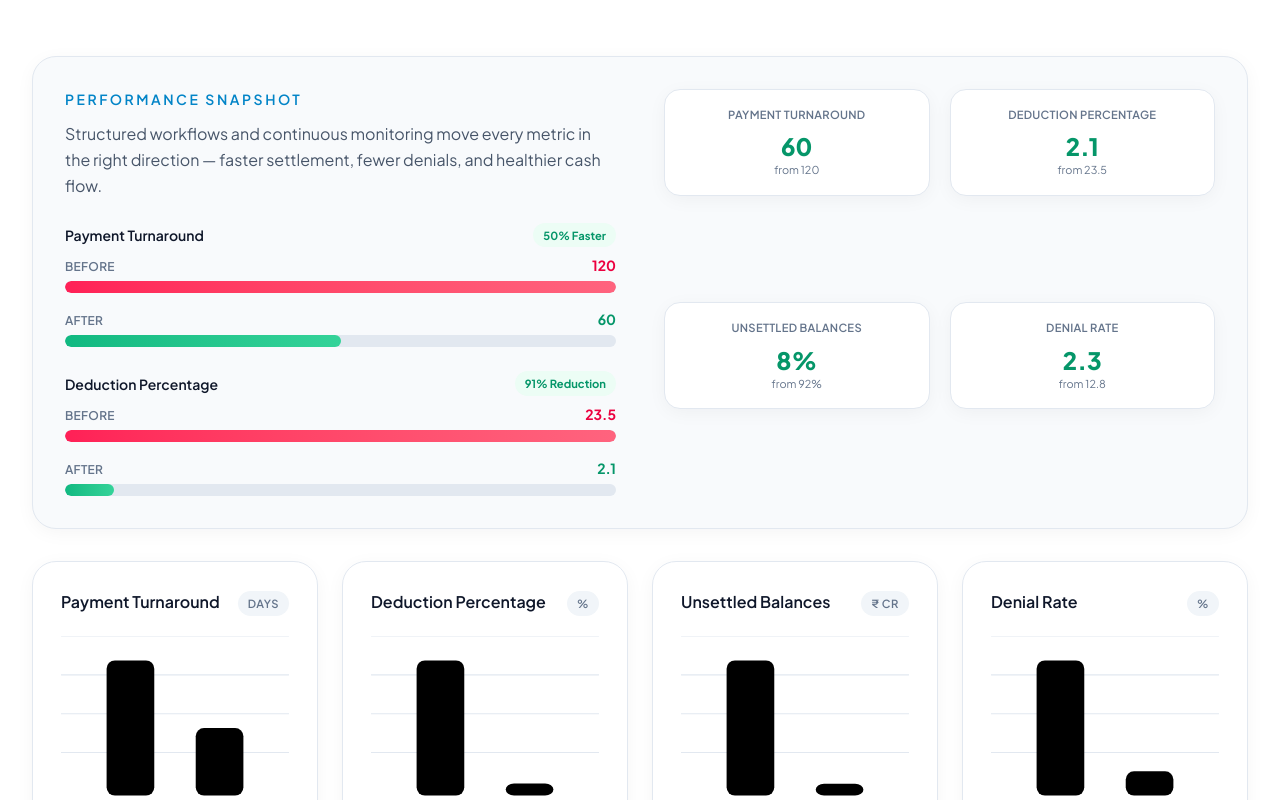
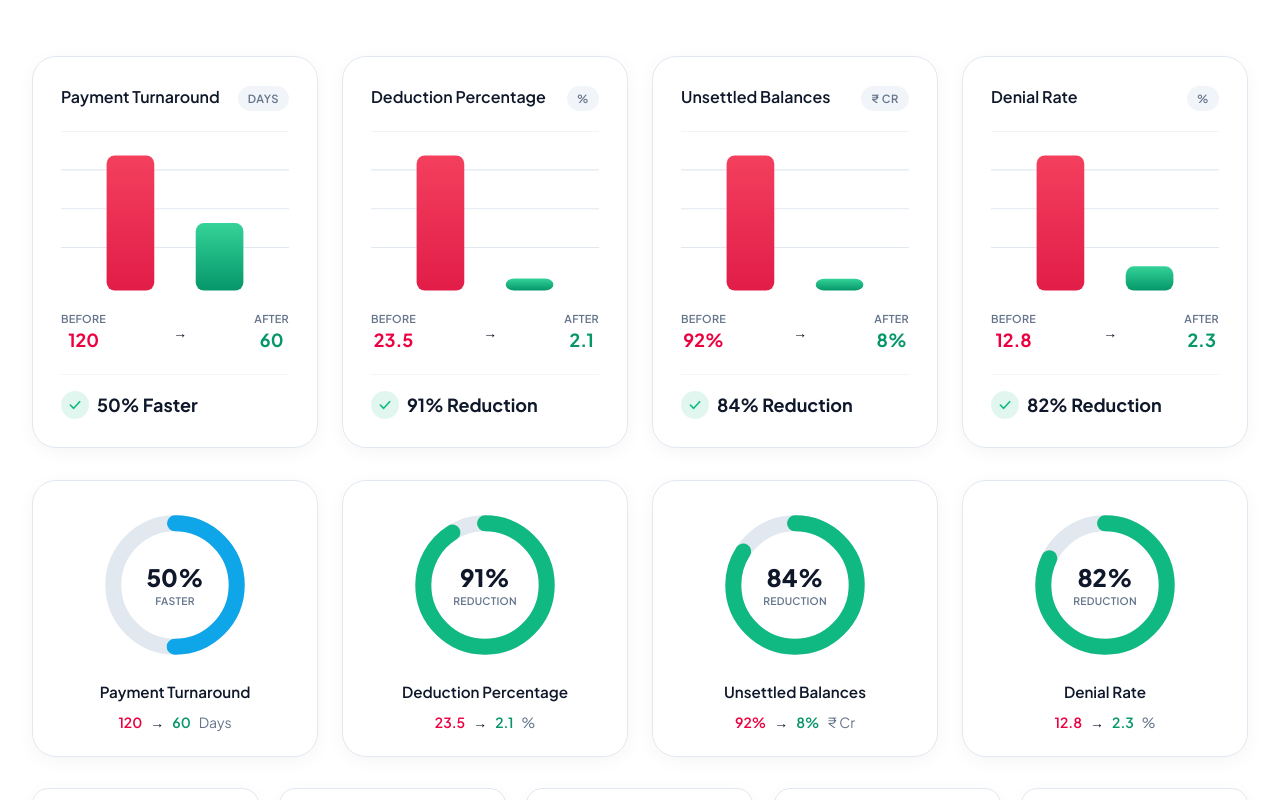
Before and after one commit to Skora-websites/hrcm-redesign, a React (Vite) app: page / in a window 1280 px wide. Shown: the part 4000-4800 px from the top of the page. Built offline with nearby package versions, Linux system fonts and the light colour scheme.

Commit message:
Redesign Business Impact as 3 card layers (bars, donuts, benefits)

```diff
--- a/src/components/Charts.tsx
+++ b/src/components/Charts.tsx
@@ -60,6 +60,9 @@ export function BarChart({ metric }: { metric: Metric }) {
   const H = 150;
   const beforeH = (metric.before / max) * H;
   const afterH = (metric.after / max) * H;
+  // Sanitized, unique gradient ids: raw titles contain spaces/"&" which are
+  // invalid inside a url(#…) fragment reference and render the fill as black.
+  const gid = metric.title.toLowerCase().replace(/[^a-z0-9]+/g, "-");
 
   useEffect(() => {
     if (!inView) return;
@@ -99,11 +102,11 @@ export function BarChart({ metric }: { metric: Metric }) {
         aria-label={`${metric.title}: ${metric.beforeLabel} before, ${metric.afterLabel} after`}
       >
         <defs>
-          <linearGradient id={`bar-before-${metric.title}`} x1="0" y1="0" x2="0" y2="1">
+          <linearGradient id={`bar-before-${gid}`} x1="0" y1="0" x2="0" y2="1">
             <stop offset="0%" stopColor="#f43f5e" />
             <stop offset="100%" stopColor="#e11d48" />
           </linearGradient>
-          <linearGradient id={`bar-after-${metric.title}`} x1="0" y1="0" x2="0" y2="1">
+          <linearGradient id={`bar-after-${gid}`} x1="0" y1="0" x2="0" y2="1">
             <stop offset="0%" stopColor="#34d399" />
             <stop offset="100%" stopColor="#059669" />
           </linearGradient>
@@ -128,7 +131,7 @@ export function BarChart({ metric }: { metric: Metric }) {
             width={barW}
             height={beforeH}
             rx="8"
-            fill={`url(#bar-before-${metric.title})`}
+            fill={`url(#bar-before-${gid})`}
           />
           <rect
             ref={afterRef}
@@ -137,7 +140,7 @@ export function BarChart({ metric }: { metric: Metric }) {
             width={barW}
             height={afterH}
             rx="8"
-            fill={`url(#bar-after-${metric.title})`}
+            fill={`url(#bar-after-${gid})`}
           />
         </g>
       </svg>
--- a/src/components/sections/Impact.tsx
+++ b/src/components/sections/Impact.tsx
@@ -2,13 +2,23 @@ import { useReveal } from "../../hooks/useReveal";
 import { IMPACT } from "../../data/content";
 import { Icon } from "../Icon";
 import { SectionHeading } from "../ui";
-import { BarChart, HBarChart } from "../Charts";
+import { BarChart, DonutChart } from "../Charts";
 
 type Metric = (typeof IMPACT.metrics)[number];
 
+/** "50% Faster" → { value: 50, suffix: "Faster" }; "91% Reduction" → { 91, "Reduction" } */
+function parseResult(result: string): { value: number; suffix: string } {
+  const m = result.match(/^([\d.]+)%\s*(\w+)/);
+  return { value: m ? Number(m[1]) : 0, suffix: m ? m[2] : "" };
+}
+
+/* ------------------------------------------------------------------ */
+/* Layer 1 — metric cards with animated before/after bar charts        */
+/* ------------------------------------------------------------------ */
+
 function MetricCard({ m }: { m: Metric }) {
   return (
-    <div className="flex h-full flex-col rounded-3xl border border-mist-200 bg-white p-6 shadow-card sm:p-7">
+    <div className="flex h-full flex-col rounded-3xl border border-mist-200 bg-white p-6 shadow-card transition-all duration-300 hover:-translate-y-1 hover:border-azure-300 hover:shadow-lift sm:p-7">
       <div className="flex items-baseline justify-between gap-3">
         <h3 className="text-base font-semibold text-navy-900">{m.title}</h3>
         <span className="rounded-full bg-mist-100 px-2.5 py-1 text-[0.7rem] font-semibold uppercase tracking-wider text-ink-500">
@@ -49,73 +59,80 @@ function MetricCard({ m }: { m: Metric }) {
   );
 }
 
+/* ------------------------------------------------------------------ */
+/* Layer 2 — donut cards showing each improvement share                */
+/* ------------------------------------------------------------------ */
+
+function ReductionDonutCard({ m }: { m: Metric }) {
+  const { value, suffix } = parseResult(m.result);
+  return (
+    <div className="flex h-full flex-col rounded-3xl border border-mist-200 bg-white p-6 text-center shadow-card transition-all duration-300 hover:-translate-y-1 hover:border-azure-300 hover:shadow-lift">
+      <DonutChart
+        percent={value}
+        label={suffix}
+        color={suffix === "Faster" ? "#0ea5e9" : "#10b981"}
+      />
+      <h3 className="mt-4 text-[0.95rem] font-semibold text-navy-900">{m.title}</h3>
+      <div className="mt-2 flex items-center justify-center gap-2 text-sm">
+        <span className="font-semibold text-rose-600">{m.beforeLabel}</span>
+        <span aria-hidden className="text-ink-400">
+          →
+        </span>
+        <span className="font-semibold text-signal-600">{m.afterLabel}</span>
+        <span className="text-ink-500">{m.unit}</span>
+      </div>
+    </div>
+  );
+}
+
+/* ------------------------------------------------------------------ */
+/* Section — three card layers                                         */
+/* ------------------------------------------------------------------ */
+
 export function Impact() {
-  const metricsRef = useReveal<HTMLDivElement>();
-  const cardsRef = useReveal<HTMLDivElement>();
+  const layer1Ref = useReveal<HTMLDivElement>();
+  const layer2Ref = useReveal<HTMLDivElement>();
+  const layer3Ref = useReveal<HTMLDivElement>();
 
   return (
     <section id="impact" className="bg-white py-20 sm:py-28">
       <div className="mx-auto max-w-7xl px-5 sm:px-8">
         <SectionHeading label={IMPACT.label} title={IMPACT.heading} intro={IMPACT.intro} />
 
-        {/* Headline visual: horizontal before/after comparison */}
-        <div className="mt-14 overflow-hidden rounded-3xl border border-mist-200 bg-mist-50 p-6 shadow-card sm:p-8">
-          <div className="grid gap-8 lg:grid-cols-2 lg:gap-12">
-            <div>
-              <h3 className="text-sm font-semibold uppercase tracking-[0.18em] text-azure-600">
-                Performance Snapshot
-              </h3>
-              <p className="mt-3 text-base leading-relaxed text-ink-600">
-                Structured workflows and continuous monitoring move every metric in the right
-                direction — faster settlement, fewer denials, and healthier cash flow.
-              </p>
-              <div className="mt-6 space-y-6">
-                {IMPACT.metrics.slice(0, 2).map((m) => (
-                  <div key={m.title}>
-                    <div className="mb-2 flex items-center justify-between">
-                      <span className="text-sm font-semibold text-navy-900">{m.title}</span>
-                      <span className="rounded-full bg-signal-50 px-2.5 py-1 text-[0.7rem] font-bold text-signal-600">
-                        {m.result}
-                      </span>
-                    </div>
-                    <HBarChart metric={m} />
-                  </div>
-                ))}
-              </div>
-            </div>
-
-            <div className="grid grid-cols-2 gap-5">
-              {IMPACT.metrics.map((m) => (
-                <div
-                  key={m.title}
-                  className="self-start rounded-2xl border border-mist-200 bg-white p-4 text-center shadow-card"
-                >
-                  <div className="text-[0.7rem] font-semibold uppercase tracking-wide text-ink-500">
-                    {m.title}
-                  </div>
-                  <div className="mt-2 text-2xl font-extrabold text-signal-600">{m.afterLabel}</div>
-                  <div className="text-[0.68rem] text-ink-500">from {m.beforeLabel}</div>
-                </div>
-              ))}
-            </div>
-          </div>
-        </div>
-
-        <div ref={metricsRef} className="stagger-grid mt-8 grid gap-6 sm:grid-cols-2 xl:grid-cols-4">
+        {/* Layer 1 — animated before/after metric cards */}
+        <div
+          ref={layer1Ref}
+          className="stagger-grid mt-14 grid gap-6 sm:grid-cols-2 xl:grid-cols-4"
+        >
           {IMPACT.metrics.map((m) => (
             <MetricCard key={m.title} m={m} />
           ))}
         </div>
 
+        {/* Layer 2 — donut improvement cards */}
         <div
-          ref={cardsRef}
-          className="stagger-grid mt-10 grid gap-5 sm:grid-cols-2 lg:grid-cols-3 xl:grid-cols-5"
+          ref={layer2Ref}
+          className="stagger-grid mt-8 grid gap-6 sm:grid-cols-2 xl:grid-cols-4"
+        >
+          {IMPACT.metrics.map((m) => (
+            <ReductionDonutCard key={m.title} m={m} />
+          ))}
+        </div>
+
+        {/* Layer 3 — benefit cards */}
+        <div
+          ref={layer3Ref}
+          className="stagger-grid mt-8 grid gap-5 sm:grid-cols-2 lg:grid-cols-3 xl:grid-cols-5"
         >
           {IMPACT.cards.map((c) => (
             <div
               key={c.title}
-              className="group h-full rounded-2xl border border-mist-200 bg-white p-6 shadow-card transition-all duration-300 hover:-translate-y-1 hover:border-azure-300 hover:shadow-lift"
+              className="group relative h-full overflow-hidden rounded-2xl border border-mist-200 bg-white p-6 shadow-card transition-all duration-300 hover:-translate-y-1 hover:border-azure-300 hover:shadow-lift"
             >
+              <span
+                aria-hidden
+                className="absolute inset-x-0 top-0 h-1 bg-gradient-to-r from-azure-500 to-signal-500 opacity-0 transition-opacity duration-300 group-hover:opacity-100"
+              />
               <div className="inline-flex rounded-xl bg-azure-50 p-3 text-azure-600 transition-colors duration-300 group-hover:bg-azure-500 group-hover:text-white">
                 <Icon name={c.icon} className="h-5 w-5" />
               </div>
```
